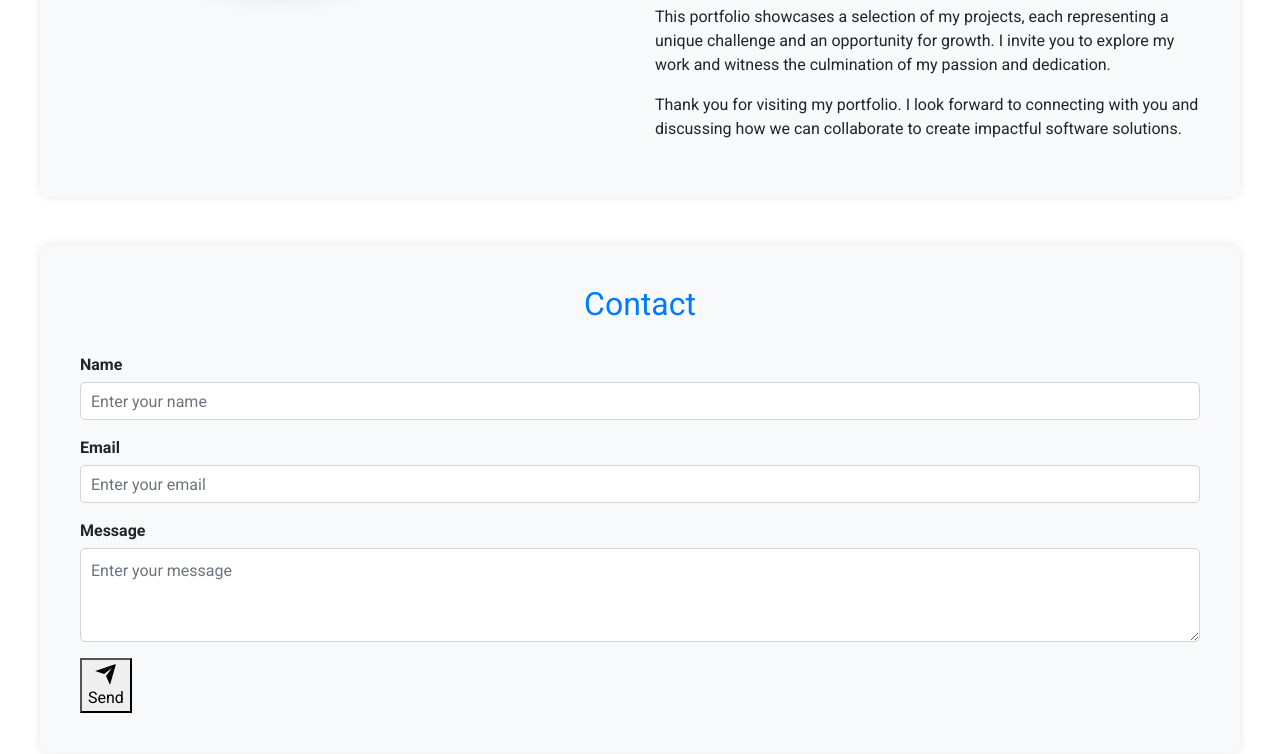
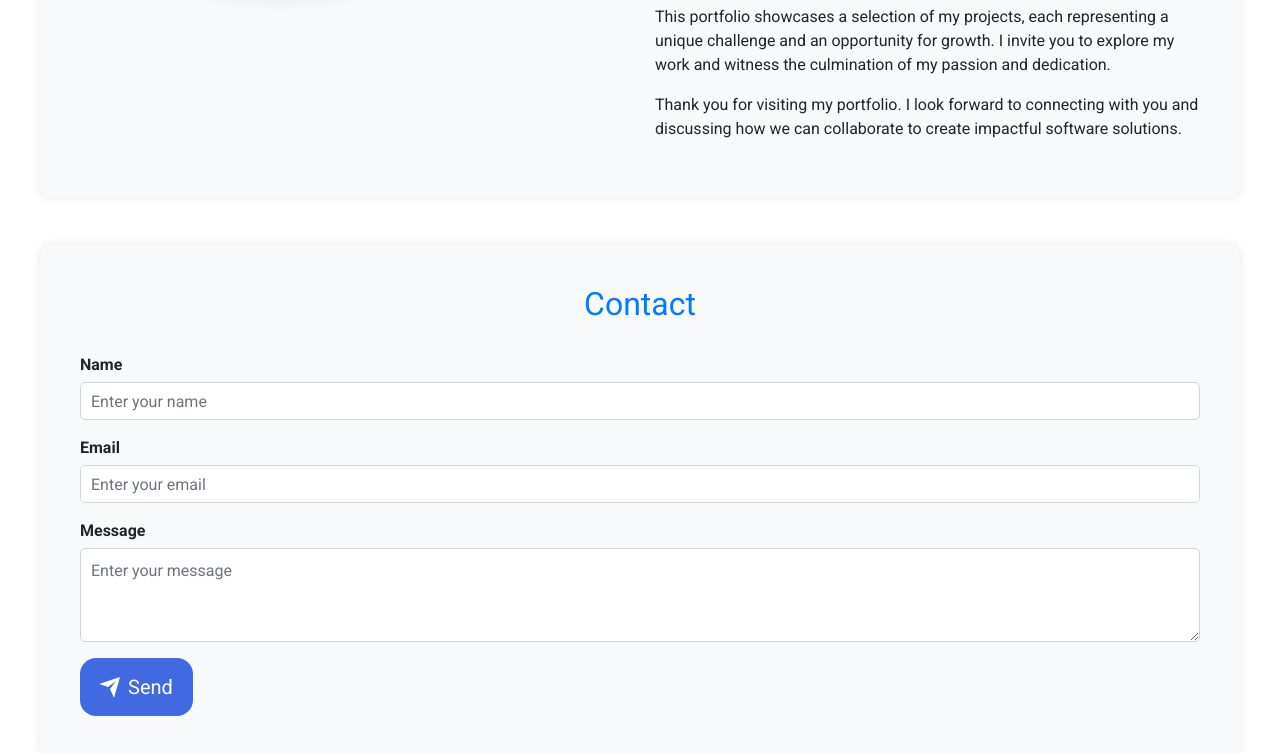
Before and after one commit to subhra03/my-portfolio-website, a plain HTML site: page index.html in a window 1280 px wide. Shown: the part 1840-2594 px from the top of the page. Drawn offline with nearby package versions, Linux system fonts and the light colour scheme.

Commit message:
Update style.css

```diff
--- a/style.css
+++ b/style.css
@@ -235,6 +235,61 @@ footer {
   border-color: #007bff;
 }
 
+button {
+  font-family: inherit;
+  font-size: 20px;
+  background: royalblue;
+  color: white;
+  padding: 0.7em 1em;
+  padding-left: 0.9em;
+  display: flex;
+  align-items: center;
+  border: none;
+  border-radius: 16px;
+  overflow: hidden;
+  transition: all 0.2s;
+  cursor: pointer;
+}
+
+button span {
+  display: block;
+  margin-left: 0.3em;
+  transition: all 0.3s ease-in-out;
+}
+
+button svg {
+  display: block;
+  transform-origin: center center;
+  transition: transform 0.3s ease-in-out;
+}
+
+button:hover .svg-wrapper {
+  animation: fly-1 0.6s ease-in-out infinite alternate;
+}
+
+button:hover svg {
+  transform: translateX(1.2em) rotate(45deg) scale(1.1);
+}
+
+button:hover span {
+  transform: translateX(5em);
+}
+
+button:active {
+  transform: scale(0.95);
+}
+
+@keyframes fly-1 {
+  from {
+    transform: translateY(0.1em);
+  }
+
+  to {
+    transform: translateY(-0.1em);
+  }
+}
+
+
 /* Gradient Background */
 body {
   background: linear-gradient(to bottom, #ffffff, #ffffff);
```
